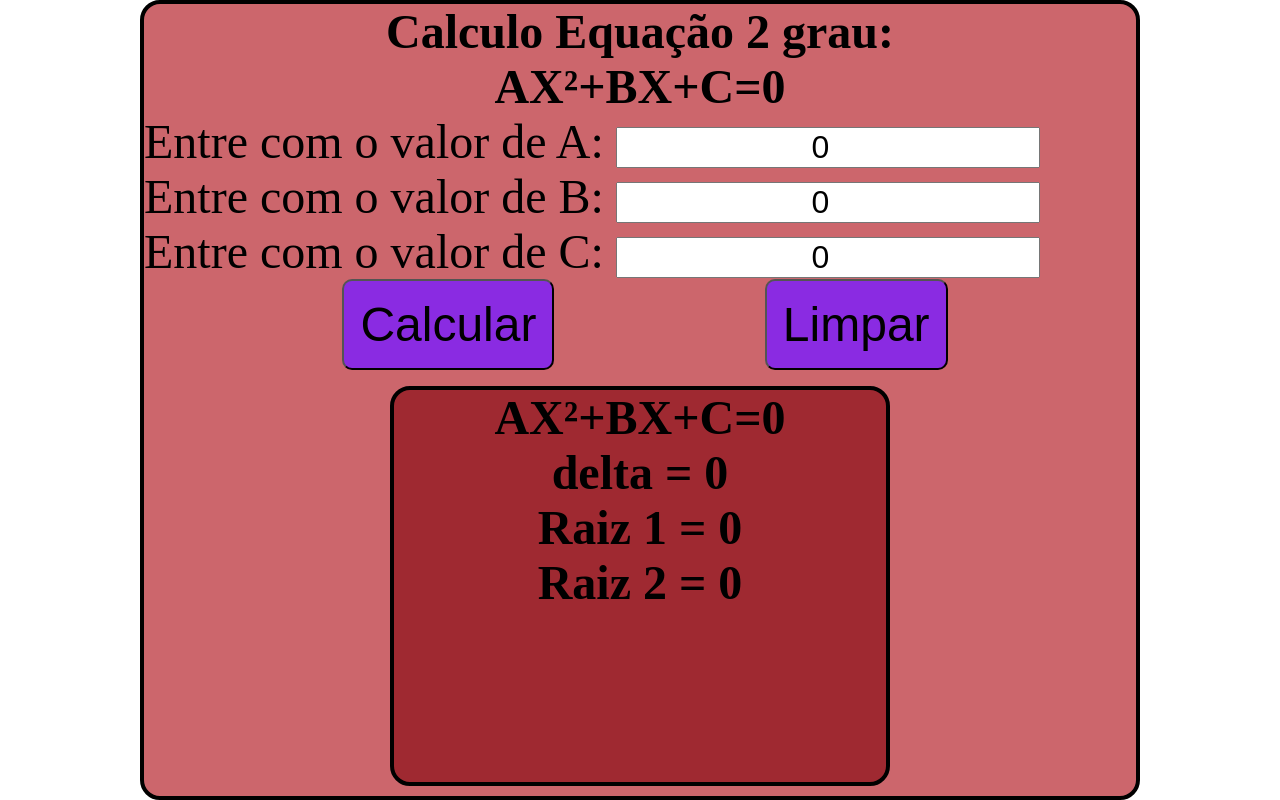
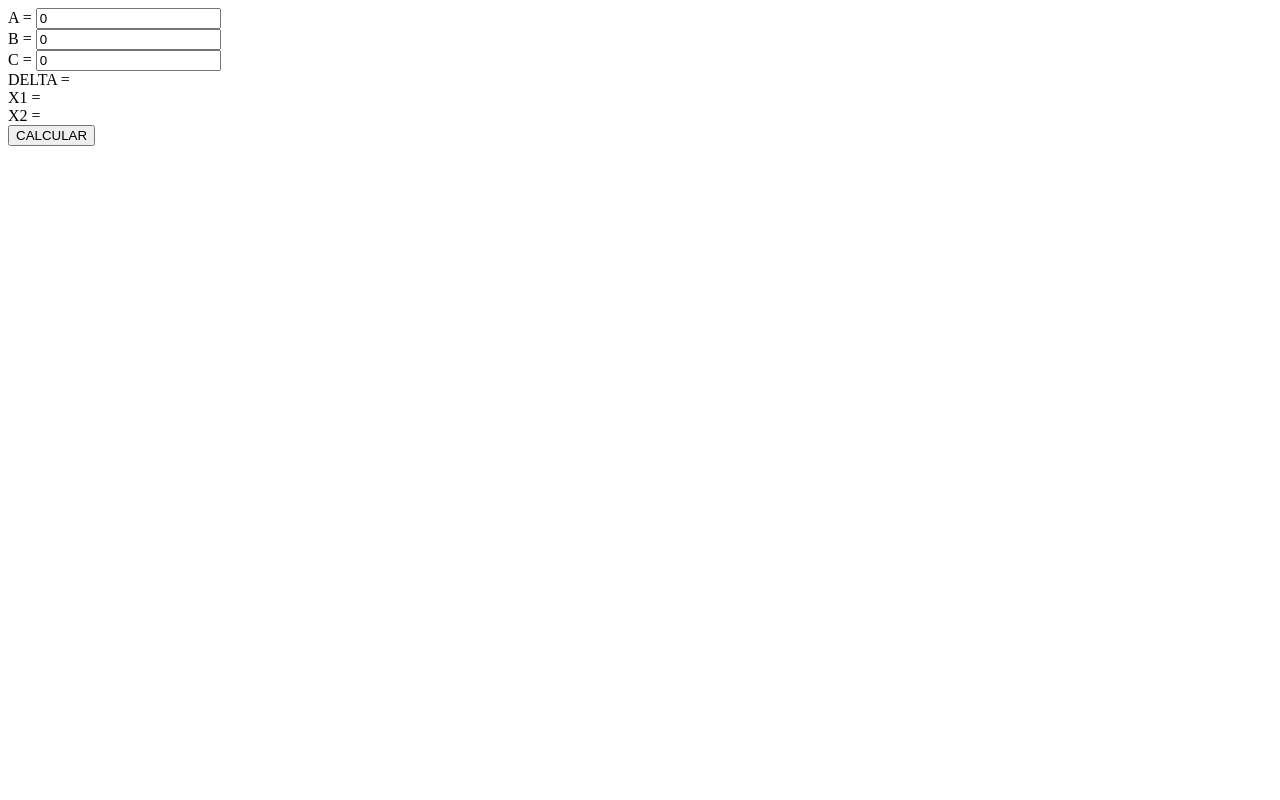
Before and after one commit to NathanAtaliba/Calculo_Bhaskara, a plain HTML site: page index.html in a window 1280 px wide. Drawn offline with Linux system fonts and the light colour scheme.

Commit message:
Calculo_Bhaskara

```diff
--- a/css/style.css
+++ /dev/null
@@ -1,92 +0,0 @@
-*{
-    margin:0;
-    box-sizing: border-box;
-    padding: 0;
-}
-.body{
-    background-color: rgba(170, 0, 10, 0.6);
-    width: 1000px;
-    height: 800px;
-    position: relative;
-    left: 50%;
-    top: 50vh;
-    transform: translate(-50%,-50%);
-    border: solid 4px black;
-    border-radius: 20px;
-   font-size: 3rem;
-}
-.equacao{
-    text-align: center;
-    font-size: 3rem;
-}
-.titulo{
-    font-size: 3rem;
-    text-align: center;
-}
-.letraA{
-    font-size: 2rem;
-    text-align: center;
-}
-.letraB{
-    font-size: 2rem;
-    text-align: center;
-}
-.letraC{
-    font-size: 2rem;
-    text-align: center;
-}
-.button1{
-font-size: 3rem;
-text-align: center;
-cursor: pointer;
-background-color: blueviolet;
-padding: 1rem;
-border-radius: 10px;
-position: relative;
-left: 20%;
-}
-.button2{
-    position: relative;
-    font-size: 3rem;
-    text-align: center;
-    cursor: pointer;
-    background-color: blueviolet;
-    padding: 1rem;
-    border-radius: 10px;
-    left: 40%;
-}
-.conta{
-    top: 1rem;
-    position: relative;
-    background-color: rgba(130, 0, 10, 0.6);
-    width: 500px;
-    height: 400px;
-    border: solid 4px black;
-    margin: auto;
-    border-radius: 20px;
-
-}
-.equacaoR{
-    font-size: 3rem;
-    text-align: center;
-}
-.x1{
-    text-align: center;
-    font-size: 3rem;
-}
-.x2{
-    text-align: center;
-    font-size: 3rem;
-}
-.raiz1{
-    text-align: center;
-    font-size: 3rem;
-}
-.raiz2{
-    text-align: center;
-    font-size: 3rem;
-}
-.delta{
-    text-align: center;
-    font-size: 3rem;
-}
--- a/index.html
+++ b/index.html
@@ -4,31 +4,22 @@
     <meta charset="UTF-8">
     <meta http-equiv="X-UA-Compatible" content="IE=edge">
     <meta name="viewport" content="width=device-width, initial-scale=1.0">
-    <link rel="stylesheet" href="css/style.css">
-    <script type="text/javascript" src="js/conta.js"></script>
-    <title>BHASKARA</title>
+    <script type="text/javascript" src="script.js"></script>
+    <title>bhaskara</title>
 </head>
 <body>
     <section>
-<div class="body">
-    <h1 class="titulo">Calculo Equação 2 grau:</h1>
-    <h1 class="equacao">AX²+BX+C=0</h1>
-    <label>Entre com o valor de A:</label>
-    <input id="A" class="letraA" type="number" value="0"><br>
-    <label>Entre com o valor de B:</label>
-    <input id="B" class="letraB" type="number" value="0"><br>
-    <label>Entre com o valor de C:</label>
-    <input id="C" class="letraC" type="number" value="0"><br>
-<input class="button1" type="button" value="Calcular" onclick="calcular()">
-<input class="button2" type="button" value="Limpar" onclick="limpar()">
-
-<div class="conta">
-<h1 class="equacaoR">AX²+BX+C=0</h1>
-<h2 class="delta">delta = <label class="del" id="delta">0</label> </h2>
-<h2 class="raiz1">Raiz 1 = <label class="x1" id="x1">0</label> </h2>
-<h2 class="raiz2">Raiz 2 = <label class="x2" id="x2">0</label></h2>
-</div>
-</div>
+        <div class="corpo">
+        <label>A = </label><input class="A" type="number" value="0"><br>
+        <label>B = </label><input class="B" type="number" value="0"><br>
+        <label>C = </label><input class="C" type="number" value="0"><br>
+        <div class="resultado">
+            <label >DELTA = </label><label id="DELTA"></label><br>
+            <label >X1 = </label><label id="X1"></label><br>
+            <label >X2 = </label><label id="X2"></label><br>
+            <input class="botao" type="button" value="CALCULAR" onclick="calcular()">
+        </div>
+        </div>
     </section>
 </body>
 </html>
--- a/js/conta.js
+++ /dev/null
@@ -1,48 +0,0 @@
-function limpar(){
-    var A = window.document.getElementById("A")
-    var B = window.document.getElementById("B")
-    var C = window.document.getElementById("C")
-    var X1P = window.document.getElementById("x1")
-    var X2P = window.document.getElementById("x2")
-    var deltaP = window.document.getElementById("delta")
-    A.value = '0'
-    B.value = '0'
-    C.value = '0'
-    X1P.innerHTML= '0';
-    X2P.innerHTML = '0'
-    deltaP.innerHTML = '0'
-
- }
- function calcular(){
-    var A = window.document.getElementById("A")
-    var B = window.document.getElementById("B")
-    var C = window.document.getElementById("C")
-    var X1P = window.document.getElementById("x1")
-    var X2P = window.document.getElementById("x2")
-    var deltaP = window.document.getElementById("delta")
-    var X1
-    var X2
-    var DELTA
-
-    DELTA = (B.value) **2 -4*(A.value)*(C.value)
-    if(DELTA>0){
-      X1 = (-(B.value)+ (DELTA **(1/2)))/(2*(A.value))
-      X2 = (-(B.value)- (DELTA **(1/2)))/(2*((A.value)))
-      deltaP.innerHTML = String(DELTA)
-      X1P.innerHTML = String(X1)
-      X2P.innerHTML = String(X2)
-    }
-    else if(DELTA<0){
-      deltaP.innerHTML = String(DELTA)
-      X1P.innerHTML = `indefinido`
-      X2P.innerHTML = `indefinido`
-    }
-    else{
-      X1 = (-(B.value)+ (DELTA **(1/2)))/(2*(A.value))
-      deltaP.innerHTML = String(DELTA)
-      X1P.innerHTML = String(X1)
-      X2P.innerHTML = `Raiz 1`
-    }
-
-
- }
--- /dev/null
+++ b/script.js
@@ -0,0 +1,7 @@
+function calcular(){
+var X1 = window.document.getElementById("X1")
+var X2 = window.document.getElementById("X2")
+var DELTA = window.document.getElementById("DELTA")
+X1.innerHTML=""
+
+}
```
